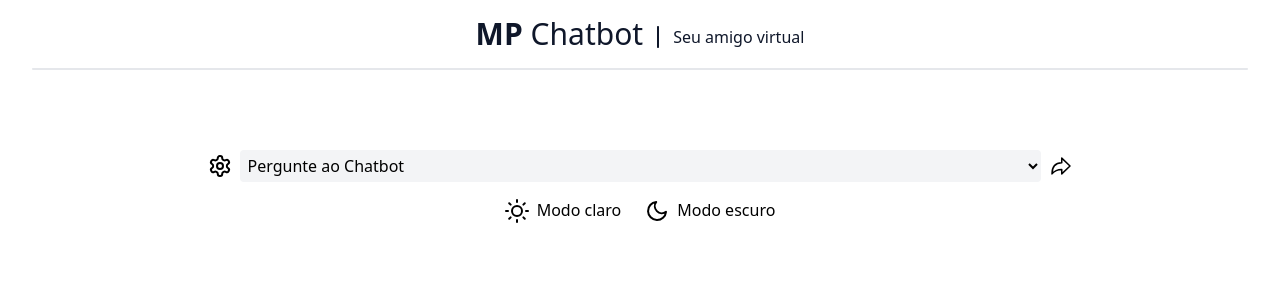
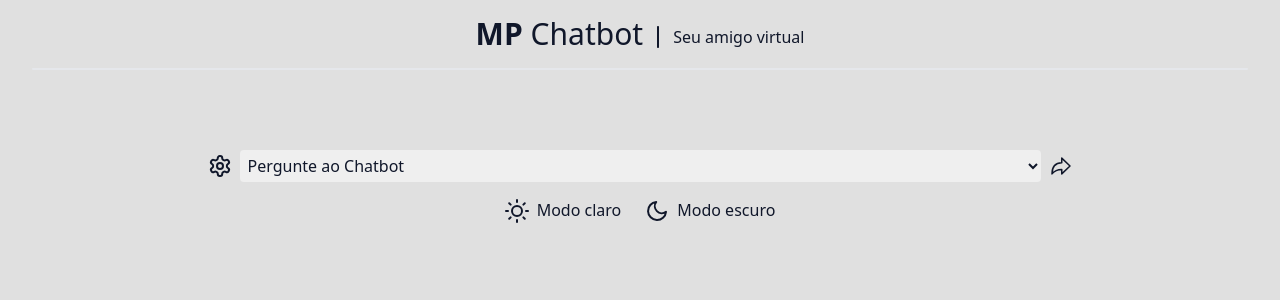
Before and after one commit to matheuszpicoli/chatbot, a Next.js app: page / in a window 1280 px wide. Both pictures are taken after a click on the button 219 px from the left and 165 px from the top of the page. Shown: the top 300 px of the page. Built offline with nearby package versions, Linux system fonts and the light colour scheme.

Commit message:
applying the themes

```diff
--- a/src/assets/themes.ts
+++ b/src/assets/themes.ts
@@ -1,11 +1,11 @@
-type ThemeTemplate = {
+export type ThemeTemplate = {
 	text: string
 	background: string
 }
 
-type ThemeName = "light" | "dark"
+export type ThemeName = "light" | "dark"
 
-type Theme = {
+export type Theme = {
 	[theme in ThemeName]: ThemeTemplate
 }
 
@@ -16,6 +16,6 @@ export const themes: Theme = {
 	},
 	dark: {
 		text: "#fafafa",
-		background: "#2b2b2b"
+		background: "#202020"
 	}
 }
--- a/src/components/Header.tsx
+++ b/src/components/Header.tsx
@@ -10,7 +10,7 @@ import Divider from "./Divider"
 export default function Header() {
 	return (
 		<React.Fragment>
-			<h1 className="text-3xl font-medium text-center text-slate-900 align-middle">
+			<h1 className="text-3xl font-medium text-center align-middle">
 				<span className="font-bold">MP</span> Chatbot
 				<span className="font-normal">
 					<Icon.VerticalBar className="inline" />
--- a/src/components/QuestionLayout.tsx
+++ b/src/components/QuestionLayout.tsx
@@ -1,8 +1,11 @@
 //- React
-import React, { useState, useLayoutEffect } from "react"
+import React, { useState, useLayoutEffect, useContext } from "react"
 
 //- Icons
 import * as Icon from "../icons/icons"
+
+//- Theme
+import { ThemeContext } from "@/hooks/ThemeContext"
 
 interface QuestionLayoutProps {
 	setMessages: React.Dispatch<React.SetStateAction<Array<{ user: string; bot: string }>>>
@@ -20,6 +23,8 @@ export default function QuestionLayout<T extends QuestionLayoutProps>(props: T)
 	const [questions, setQuestions] = useState<string[]>([])
 	const [selectedQuestion, setSelectedQuestion] = useState<string>("")
 	const [settingsClicked, setSettingsClicked] = useState<boolean>(false)
+
+	const theme = useContext(ThemeContext)
 
 	let baseUrl = typeof window !== "undefined" ? `${window.location.protocol}//${window.location.host}` : ""
 	let apiUrl = "/api/questionAndAnswer"
@@ -62,7 +67,7 @@ export default function QuestionLayout<T extends QuestionLayoutProps>(props: T)
 					<Icon.Settings className="inline w-6 h-6" />
 				</button>
 				<select
-					className="bg-gray-100 cursor-pointer duration-200 p-1 rounded-l rounded-r w-full outline-none align-middle hover:opacity-60 active:opacity-40"
+					className="cursor-pointer duration-200 p-1 rounded-l rounded-r w-full outline-none align-middle hover:opacity-60 active:opacity-40"
 					value={selectedQuestion}
 					onChange={event => setSelectedQuestion(event.target.value)}
 				>
@@ -91,11 +96,17 @@ export default function QuestionLayout<T extends QuestionLayoutProps>(props: T)
 
 			{settingsClicked && (
 				<aside className="flex justify-center">
-					<button className="mr-6 outline-none duration-200 hover:opacity-60 active:opacity-100 active:text-yellow-400">
+					<button
+						className="mr-6 outline-none duration-200 hover:opacity-60 active:opacity-100 active:text-yellow-400"
+						onClick={theme.setLightTheme}
+					>
 						<Icon.Sun className="inline w-6 h-6 mr-2 align-middle" />
 						<span>Modo claro</span>
 					</button>
-					<button className="outline-none duration-200 hover:opacity-60 active:opacity-100 active:text-violet-400">
+					<button
+						className="outline-none duration-200 hover:opacity-60 active:opacity-100 active:text-violet-400"
+						onClick={theme.setDarkTheme}
+					>
 						<Icon.Moon className="inline w-6 h-6 mr-2 align-middle" />
 						<span>Modo escuro</span>
 					</button>
--- /dev/null
+++ b/src/hooks/ThemeContext.tsx
@@ -0,0 +1,44 @@
+//- React
+import { createContext, useContext, useLayoutEffect, useState } from "react"
+
+//- Theme
+import * as Theme from "../assets/themes"
+
+type ThemeContextType = {
+	theme: Theme.ThemeTemplate
+	setLightTheme: () => void
+	setDarkTheme: () => void
+}
+
+type ThemeProviderProps = {
+	children: React.ReactNode
+}
+
+export const ThemeContext = createContext<ThemeContextType>({} as ThemeContextType)
+
+export function ThemeProvider<T extends ThemeProviderProps>(props: T) {
+	const [themeName, setThemeName] = useState<Theme.ThemeName>("light")
+
+	const theme = Theme.themes[themeName]
+
+	const setLightTheme = () => setThemeName("light")
+	const setDarkTheme = () => setThemeName("dark")
+
+	useLayoutEffect(() => {
+		document.body.style.background = theme.background
+		document.body.style.color = theme.text
+	}, [theme])
+
+	return (
+		<ThemeContext.Provider value={{
+			theme,
+			setLightTheme,
+			setDarkTheme
+		}}>
+			{props.children}
+		</ThemeContext.Provider>
+	)
+}
+
+
+export const useTheme = () => useContext(ThemeContext)
--- a/src/pages/_app.tsx
+++ b/src/pages/_app.tsx
@@ -1,9 +1,16 @@
-//- CSS
+//- Tailwind CSS
 import "@/styles/globals.css"
+
+//- Themes
+import * as Theme from "@/hooks/ThemeContext"
 
 //- Next
 import type { AppProps } from "next/app"
 
-const App = <T extends AppProps>(Next: T) => <Next.Component {...Next.pageProps} />
-
-export default App
+export default function App<T extends AppProps>(Next: T) {
+	return (
+		<Theme.ThemeProvider>
+			<Next.Component {...Next.pageProps} />
+		</Theme.ThemeProvider>
+	)
+}
```
